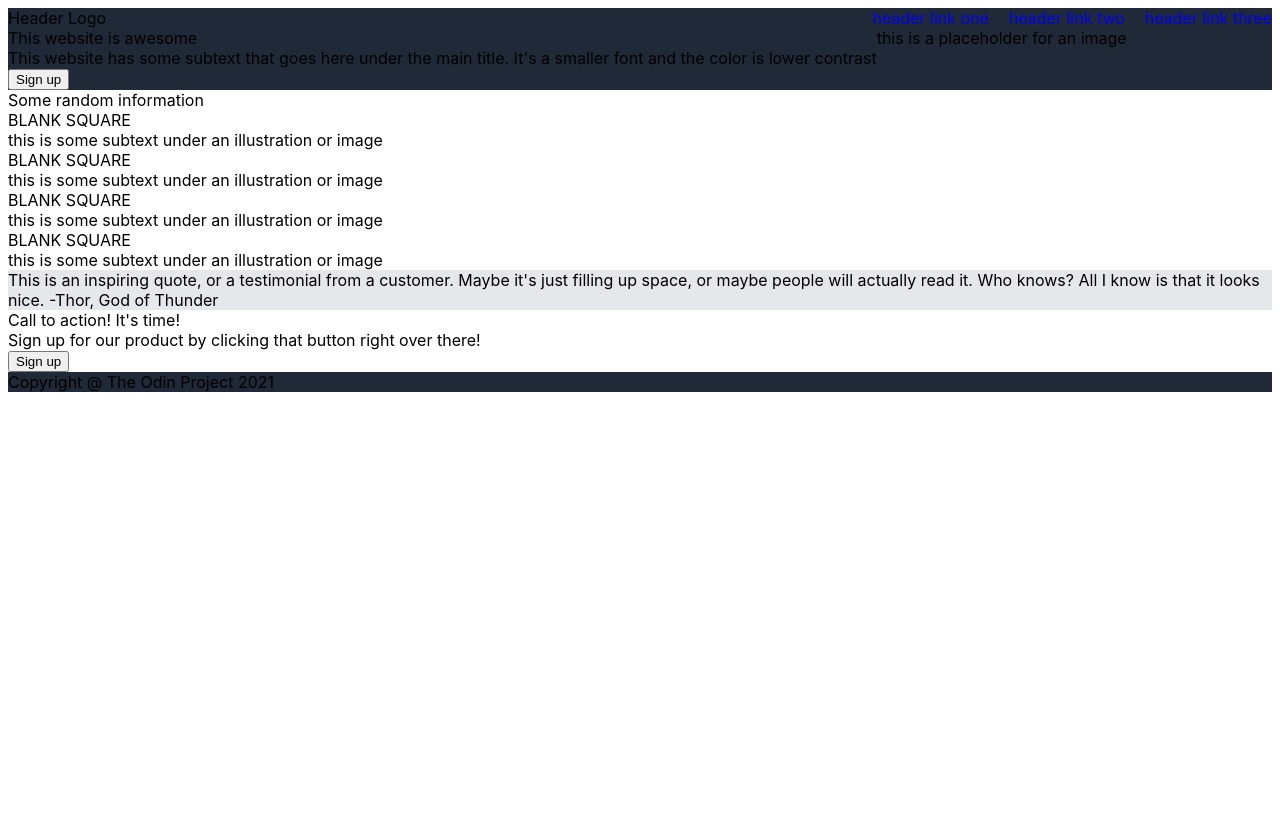
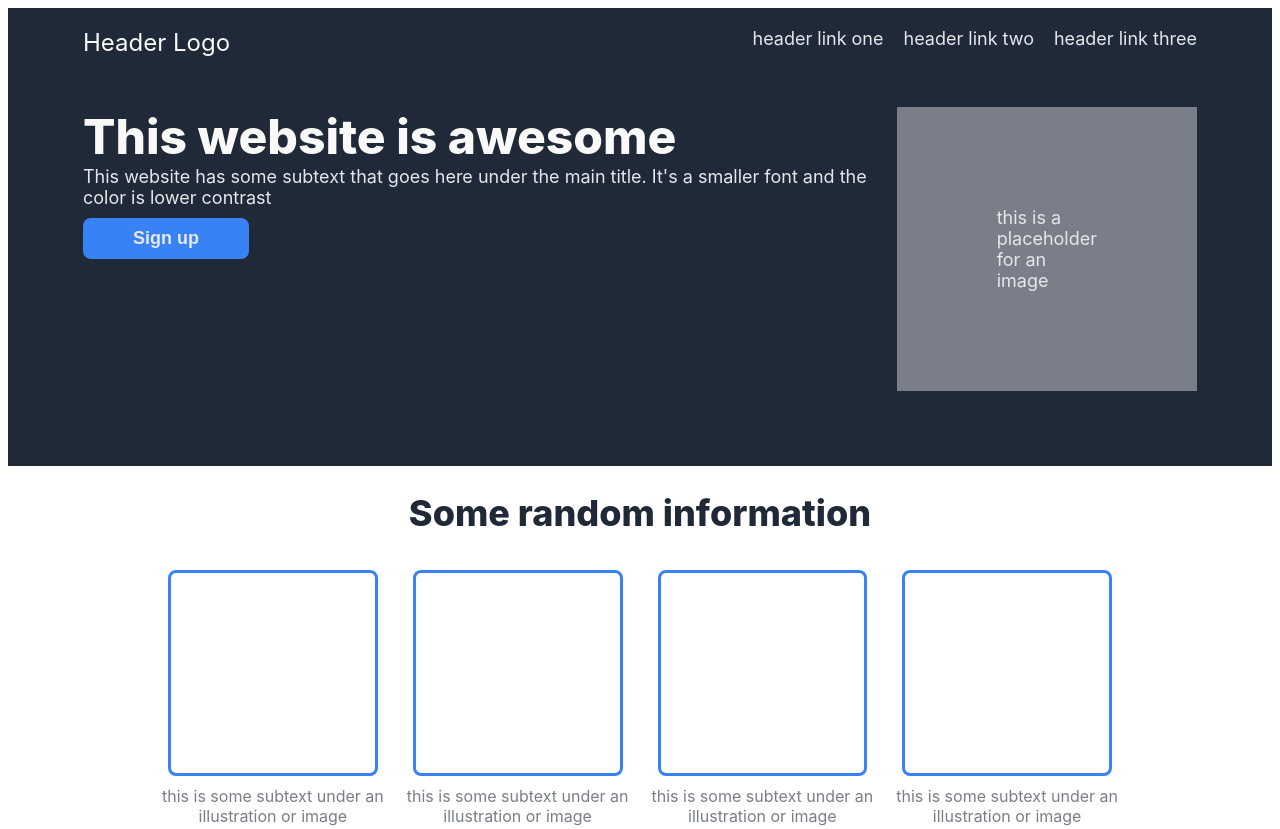
Before and after one commit to professionalsquirrel/landing-page, a plain HTML site: page index.html in a window 1280 px wide. Shown: the top 829 px of the page. Drawn offline with Linux system fonts and the light colour scheme.

Commit message:
Final result

```diff
--- a/index.html
+++ b/index.html
@@ -15,7 +15,7 @@
 
     <div class="header">
         <div class="header-logo-text">Header Logo</div>
-        <ul class="header-link-text">
+        <ul>
             <li><a href="#">header link one</a></li>
             <li><a href="#">header link two</a></li>
             <li><a href="#">header link three</a></li>
@@ -29,7 +29,7 @@
             <div class="hero-secondary-text">This website has some subtext that goes here under the main title. It's a smaller font and the color is lower contrast</div>
             <button>Sign up</button>
         </div>
-        <div>
+        <div class="placeholder-image">
             this is a placeholder for an image
         </div>
     </div>
@@ -41,22 +41,22 @@
     <div class="information-header-text">Some random information</div>
 
     <div class="container-2">
-        <div><div class="empty-image">BLANK SQUARE</div><div class="image-subtext">this is some subtext under an illustration or image</div></div>
-        <div><div class="empty-image">BLANK SQUARE</div><div class="image-subtext">this is some subtext under an illustration or image</div></div>
-        <div><div class="empty-image">BLANK SQUARE</div><div class="image-subtext">this is some subtext under an illustration or image</div></div>
-        <div><div class="empty-image">BLANK SQUARE</div><div class="image-subtext">this is some subtext under an illustration or image</div></div>
+        <div><div class="empty-image"></div><div class="image-subtext">this is some subtext under an illustration or image</div></div>
+        <div><div class="empty-image"></div><div class="image-subtext">this is some subtext under an illustration or image</div></div>
+        <div><div class="empty-image"></div><div class="image-subtext">this is some subtext under an illustration or image</div></div>
+        <div><div class="empty-image"></div><div class="image-subtext">this is some subtext under an illustration or image</div></div>
     </div>
 
 </div>
 
 <div class="section-3">
-    <div class="quote-text">This is an inspiring quote, or a testimonial from a customer. Maybe it's just filling up space, or maybe people will actually read it. Who knows? All I know is that it looks nice. -Thor, God of Thunder</div>
+    <div class="quote-text">This is an inspiring quote, or a testimonial from a customer. Maybe it's just filling up space, or maybe people will actually read it. Who knows? All I know is that it looks nice.</div>
+    <div class="quote-text author">-Thor, God of Thunder</div>
 </div>
 
 <div class="section-4">
     <div class="blue-box">
-        <div>Call to action! It's time!</div>
-        <div>Sign up for our product by clicking that button right over there!</div>
+        <div><span>Call to action! It's time!</span><br>Sign up for our product by clicking that button right over there!</div>
         <button>Sign up</button>
     </div>
 </div>
--- a/style.css
+++ b/style.css
@@ -34,8 +34,140 @@ a {
 .header {
     display: flex;
     justify-content: space-between;
+    padding-bottom: 50px;
   }
 
  .container-1 {
     display: flex;
+    justify-content: space-between;
+    gap: 25px;
  }
+
+ .hero-main-text {
+    font-size: 48px;
+    font-weight: 800;
+    color: #F9FAF8;
+ }
+
+ .hero-secondary-text, a, .placeholder-image, .footer, .blue-box, button {
+    font-size: 18px;
+    color: #E5E7EB;
+ }
+
+ .header-logo-text {
+    font-size: 24px;
+    color: #F9FAF8;
+ }
+
+ .information-header-text {
+    font-size: 36px;
+    font-weight: 800;
+    color: #1F2937;
+    padding: 25px;
+    text-align: center;
+ }
+
+ .quote-text {
+    font-size: 36px;
+    font-weight: 300;
+    font-style: italic;
+    color: #1F2937;
+ }
+
+ .blue-box, button  {
+    background-color: #3882F6;
+    border-radius: 8px;
+ }
+
+ .placeholder-image {
+    background-color: #797e88;
+    display: flex;
+    justify-content: center;
+    align-items: center;
+    flex: 1;
+    padding: 100px;
+ }
+
+.container-1:div {
+    display: flex;
+    justify-content: center;
+    align-items: center;
+    flex: 1;
+}
+
+ .section-2, .section-3 {
+    padding: 150px;
+ }
+
+ .section-1, .section-4 {
+    padding: 75px;
+ }
+
+ .section-1 {
+    padding-top: 20px;
+ }
+
+ .section-2 {
+    padding-top: 0px;
+ }
+
+ .footer {
+    display: flex;
+    justify-content: center;
+    align-items: center;
+    padding: 25px;
+ }
+
+ .empty-image {
+    border-color: #3882F6;
+    border-style: solid;
+    border-radius: 8px;
+    padding: 100px;
+    margin: 10px;
+ }
+
+ .container-2 {
+    display: flex;
+    justify-content: center;
+    align-items: center;
+    gap: 15px;
+ }
+
+ .image-subtext {
+    text-align: center;
+    color: #797e88;
+ }
+
+ .blue-box {
+    display: flex;
+    justify-content: space-between;
+    padding: 50px;
+ }
+
+ .author {
+    text-align: right;
+    font-weight: 800;
+    font-style: normal;
+ }
+
+ span, button {
+    font-weight: 800;
+ }
+
+ span {
+    font-size: 24px;
+ }
+
+ button {
+    padding: 10px 50px;
+ }
+
+ .section-1 button {
+    margin: 10px 0px;
+    border-style: none;
+ }
+
+ .section-4 button {
+    border-style: solid;
+    border-color: #E5E7EB;
+ }
```
